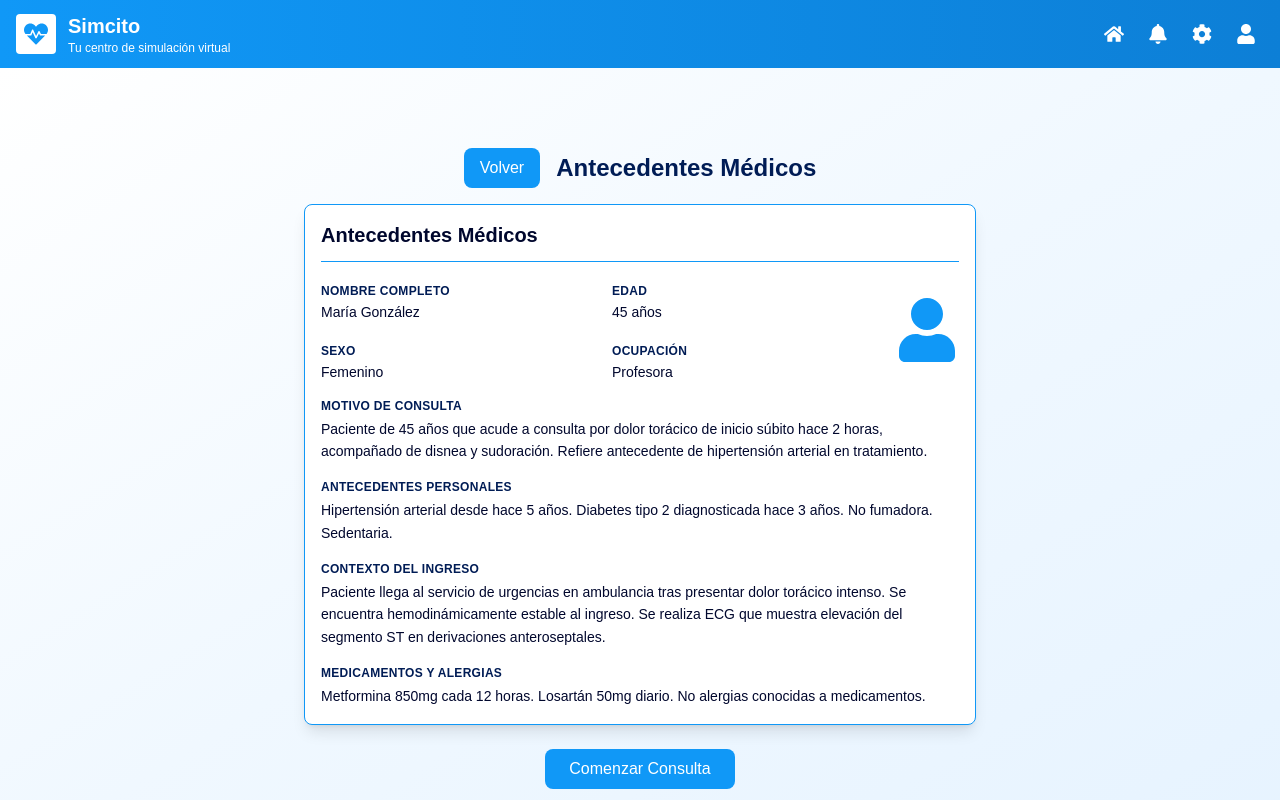
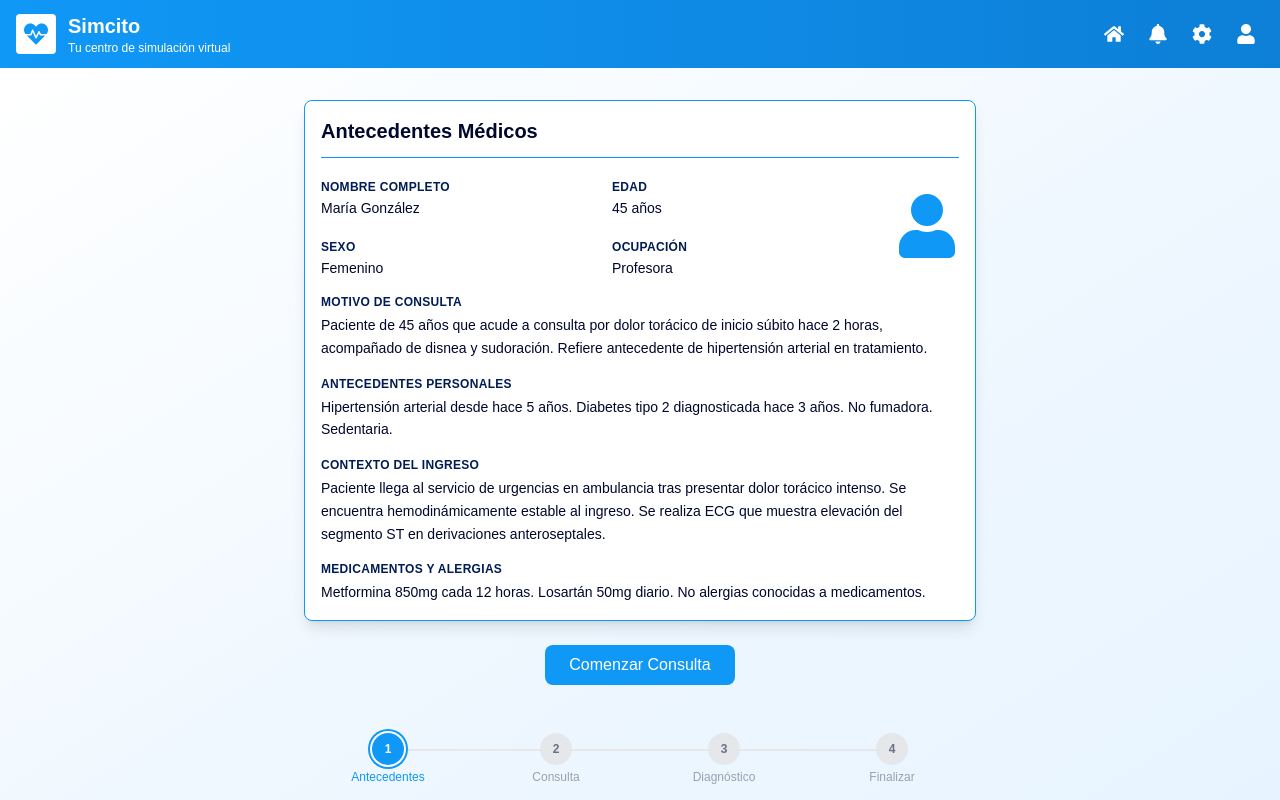
Before and after one commit to fcocea/hack-platanus-13, a Next.js app: page /antecedentes-medicos in a window 1280 px wide. Built offline with nearby package versions, Linux system fonts and the light colour scheme.

Commit message:
feat: stepper added

```diff
--- a/app/antecedentes-medicos/page.tsx
+++ b/app/antecedentes-medicos/page.tsx
@@ -1,10 +1,12 @@
 "use client";
 
+import { useState } from "react";
 import { useRouter } from "next/navigation";
 import AntecedentesMedicos from "../components/medical-history/AntecedentesMedicos";
 
 export default function AntecedentesMedicosPage() {
   const router = useRouter();
+  const [currentStep, setCurrentStep] = useState(0);
 
   // Datos de ejemplo del paciente
   const pacienteData = {
@@ -18,18 +20,16 @@ export default function AntecedentesMedicosPage() {
     medicamentosYAlergias: "Metformina 850mg cada 12 horas. Losartán 50mg diario. No alergias conocidas a medicamentos."
   };
 
+  const steps = [
+    { title: "Antecedentes" },
+    { title: "Consulta" },
+    { title: "Diagnóstico" },
+    { title: "Finalizar" },
+  ];
+
   return (
     <div className="min-h-screen bg-gradient-to-br from-[#ffffff] via-[#f0f8ff] to-[#e6f3ff] flex flex-col">
-      <div className="flex-1 flex flex-col items-center justify-center p-4">
-        <div className="mb-4 flex items-center gap-4">
-          <button
-            onClick={() => router.back()}
-            className="bg-[#1098f7] hover:bg-[#0d7fd6] text-white font-medium py-2 px-4 rounded-lg transition-colors duration-200"
-          >
-            Volver
-          </button>
-          <h1 className="text-2xl font-bold text-[#001c55]">Antecedentes Médicos</h1>
-        </div>
+      <div className="flex-1 flex flex-col items-center justify-start pt-8 p-4">
         <AntecedentesMedicos
           nombre={pacienteData.nombre}
           edad={pacienteData.edad}
@@ -51,6 +51,54 @@ export default function AntecedentesMedicosPage() {
             Comenzar Consulta
           </button>
         </div>
+
+        {/* Stepper personalizado */}
+        <div className="mt-12 w-full max-w-2xl">
+          <div className="flex items-start">
+            {steps.map((step, index) => (
+              <div key={index} className="flex items-start flex-1 relative">
+                <div className="flex flex-col items-center w-full">
+                  <div
+                    className={`relative w-8 h-8 rounded-full flex items-center justify-center text-xs font-semibold transition-all duration-300 z-10 ${
+                      index < currentStep
+                        ? "bg-[#1098f7] text-white"
+                        : index === currentStep
+                        ? "bg-[#1098f7] text-white ring-2 ring-[#1098f7] ring-offset-2"
+                        : "bg-gray-200 text-gray-500"
+                    }`}
+                  >
+                    {index < currentStep ? (
+                      <svg className="w-4 h-4" fill="currentColor" viewBox="0 0 20 20">
+                        <path fillRule="evenodd" d="M16.707 5.293a1 1 0 010 1.414l-8 8a1 1 0 01-1.414 0l-4-4a1 1 0 011.414-1.414L8 12.586l7.293-7.293a1 1 0 011.414 0z" clipRule="evenodd" />
+                      </svg>
+                    ) : (
+                      index + 1
+                    )}
+                  </div>
+                  <span
+                    className={`text-xs mt-1 text-center font-medium transition-colors duration-300 ${
+                      index <= currentStep
+                        ? "text-[#1098f7]"
+                        : "text-gray-400"
+                    }`}
+                  >
+                    {step.title}
+                  </span>
+                </div>
+                {index < steps.length - 1 && (
+                  <div
+                    className={`absolute left-1/2 top-4 h-0.5 w-full transition-colors duration-300 ${
+                      index < currentStep
+                        ? "bg-[#1098f7]"
+                        : "bg-gray-200"
+                    }`}
+                    style={{ marginLeft: '1rem' }}
+                  />
+                )}
+              </div>
+            ))}
+          </div>
+        </div>
       </div>
     </div>
   );
--- /dev/null
+++ b/types/react-stepper-horizontal.d.ts
@@ -0,0 +1,55 @@
+declare module 'react-stepper-horizontal' {
+  import { Component } from 'react';
+
+  interface Step {
+    title: string;
+    href?: string;
+    onClick?: () => void;
+  }
+
+  interface StepperProps {
+    steps: Step[];
+    activeStep?: number;
+    activeColor?: string;
+    completeColor?: string;
+    defaultColor?: string;
+    circleFontSize?: number;
+    titleFontSize?: number;
+    size?: number;
+    circleTop?: number;
+    titleTop?: number;
+    defaultTitleColor?: string;
+    activeTitleColor?: string;
+    completeTitleColor?: string;
+    defaultBarColor?: string;
+    completeBarColor?: string;
+    barStyle?: string;
+    lineMarginOffset?: number;
+    defaultBorderColor?: string;
+    completeBorderColor?: string;
+    activeBorderColor?: string;
+    defaultBorderStyle?: string;
+    completeBorderStyle?: string;
+    activeBorderStyle?: string;
+    defaultBorderWidth?: number;
+    completeBorderWidth?: number;
+    activeBorderWidth?: number;
+    lineStyle?: string;
+    defaultOpacity?: string;
+    completeOpacity?: string;
+    activeOpacity?: string;
+    defaultTitleOpacity?: string;
+    completeTitleOpacity?: string;
+    activeTitleOpacity?: string;
+    continueBtn?: boolean;
+    backBtn?: boolean;
+    onSubmit?: () => void;
+    finishBtnText?: string;
+    nextBtnText?: string;
+    prevBtnText?: string;
+    fontFamily?: string;
+    onClick?: (step: number) => void;
+  }
+
+  export default class Stepper extends Component<StepperProps> {}
+}
```
